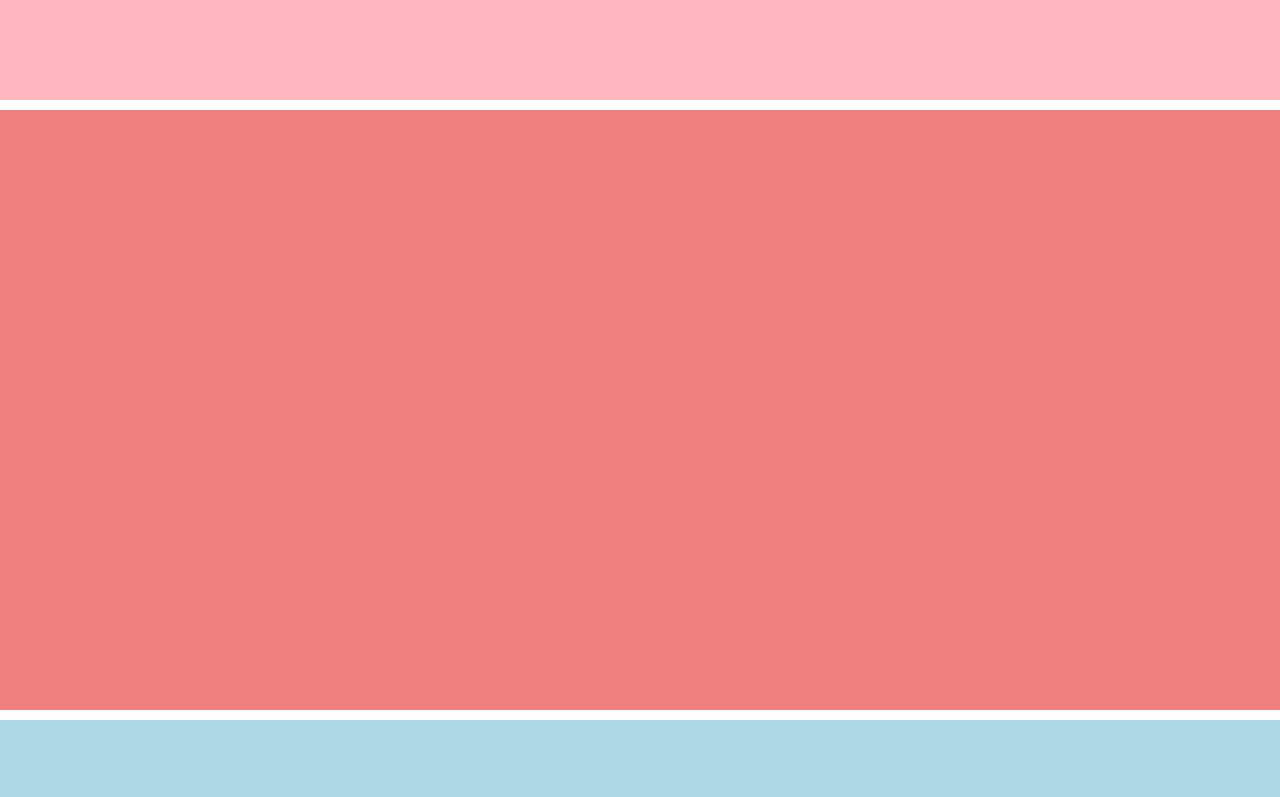
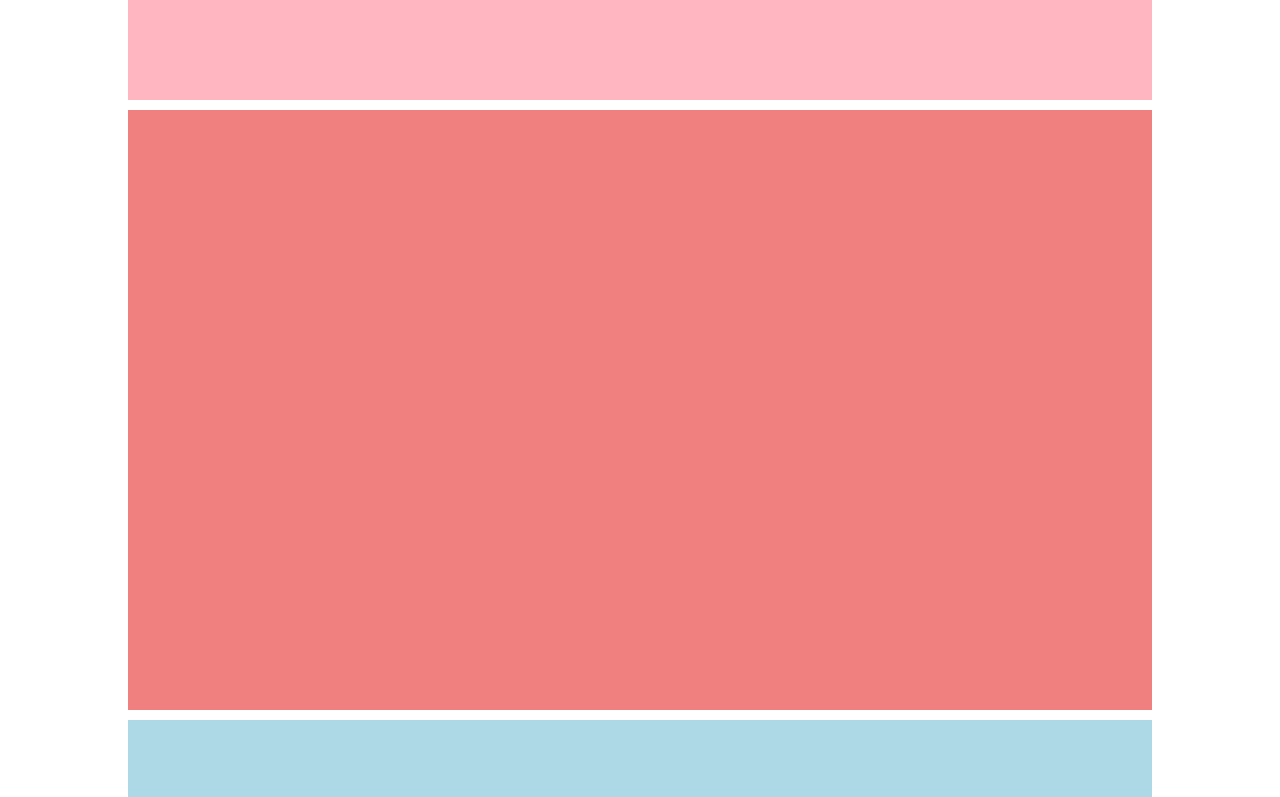
Before and after one commit to Maurizio-P/htmlcss-struttura-wp, a plain HTML site: page index.html in a window 1280 px wide. Shown: the top 797 px of the page. Drawn offline with Linux system fonts and the light colour scheme.

Commit message:
ridimensionato container

```diff
--- a/css/styles.css
+++ b/css/styles.css
@@ -4,7 +4,7 @@
     box-sizing: border-box;
 }
 
-.container nav {
+header .container nav {
     height: 100px;
     background-color: lightpink;
     margin-bottom: 10px;
@@ -43,6 +43,11 @@ footer .container {
 }
 /* Classi */
 
+.container {
+    width: 80%;
+    margin: 0 auto;
+}
+
 .clearfix::after {
     content: "";
     display: table;
```
